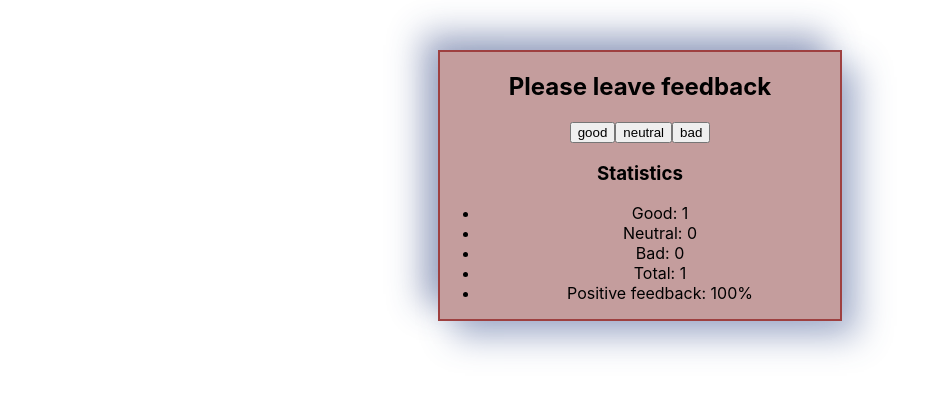
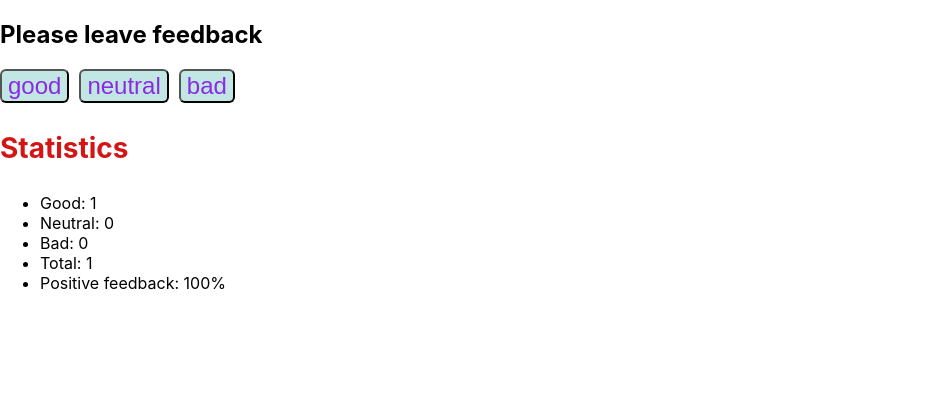
Before and after one commit to MarkBellinzon/goit-react-hw-02-feedback, a React (Create React App) app: page / in a window 1280 px wide. Both pictures are taken after a click on the button "good". Shown: the top 394 px of the page, without its empty margins (0-939 px from the left). Built offline with nearby package versions, Linux system fonts and the light colour scheme.

Commit message:
chanch_styles

```diff
--- a/src/components/App.module.css
+++ b/src/components/App.module.css
@@ -1,11 +1,12 @@
-.form {
+/* .form {
   display: flex;
   flex-direction: column;
   text-align: center;
   margin: 50px auto;
   width: 400px;
+  height: 500px;
   border: 2px solid rgb(158, 64, 64);
   box-shadow: 1rem 1rem 2rem rgba(63, 84, 145, 0.435),
     -1rem -1rem 2rem rgb(38, 60, 125, 0.435);
   background-color: rgb(196, 157, 157);
-}
+} */
--- a/src/components/FeedbackOptions/FeedbackOptions.jsx
+++ b/src/components/FeedbackOptions/FeedbackOptions.jsx
@@ -1,9 +1,10 @@
 import PropTypes from 'prop-types';
+import css from './FeedbackOptions.module.css'
 
 export const FeedbackOptions = ({ options, onLeaveFeedback }) => (
-  <div>
+  <div className={css.form}>
     {Object.keys(options).map(option => (
-      <button type="button" name={option} onClick={onLeaveFeedback}>
+        <button type="button" className={css.button} name={option} onClick={onLeaveFeedback}>
         {option}
       </button>
     ))}
--- /dev/null
+++ b/src/components/FeedbackOptions/FeedbackOptions.module.css
@@ -0,0 +1,13 @@
+.button {
+  display: inline;
+  font-size: 24px;
+  border-radius: 6px;
+  color: blueviolet;
+  font-style: normal;
+  background-color: rgb(194, 230, 227);
+}
+
+.form {
+  display: inline-flex;
+  gap: 10px;
+}
--- a/src/components/Statistics/Statistics.jsx
+++ b/src/components/Statistics/Statistics.jsx
@@ -1,9 +1,15 @@
 import PropTypes from 'prop-types';
+import css from './Statistics.module.css';
 
-
-export const Statistics = ({ good, neutral, bad, total, positivePercentage }) => (
-  <div >
-    <h3 >Statistics</h3>
+export const Statistics = ({
+  good,
+  neutral,
+  bad,
+  total,
+  positivePercentage,
+}) => (
+  <div>
+    <h3 className={css.title}>Statistics</h3>
     <ul>
       <li>Good: {good}</li>
       <li>Neutral: {neutral}</li>
@@ -12,7 +18,6 @@ export const Statistics = ({ good, neutral, bad, total, positivePercentage }) =>
       <li>Positive feedback: {positivePercentage}%</li>
     </ul>
   </div>
-
 );
 
 Statistics.propTypes = {
--- /dev/null
+++ b/src/components/Statistics/Statistics.module.css
@@ -0,0 +1,5 @@
+.title {
+  font-size: 28px;
+  background-color: #fff;
+  color: #d41515;
+}
```
